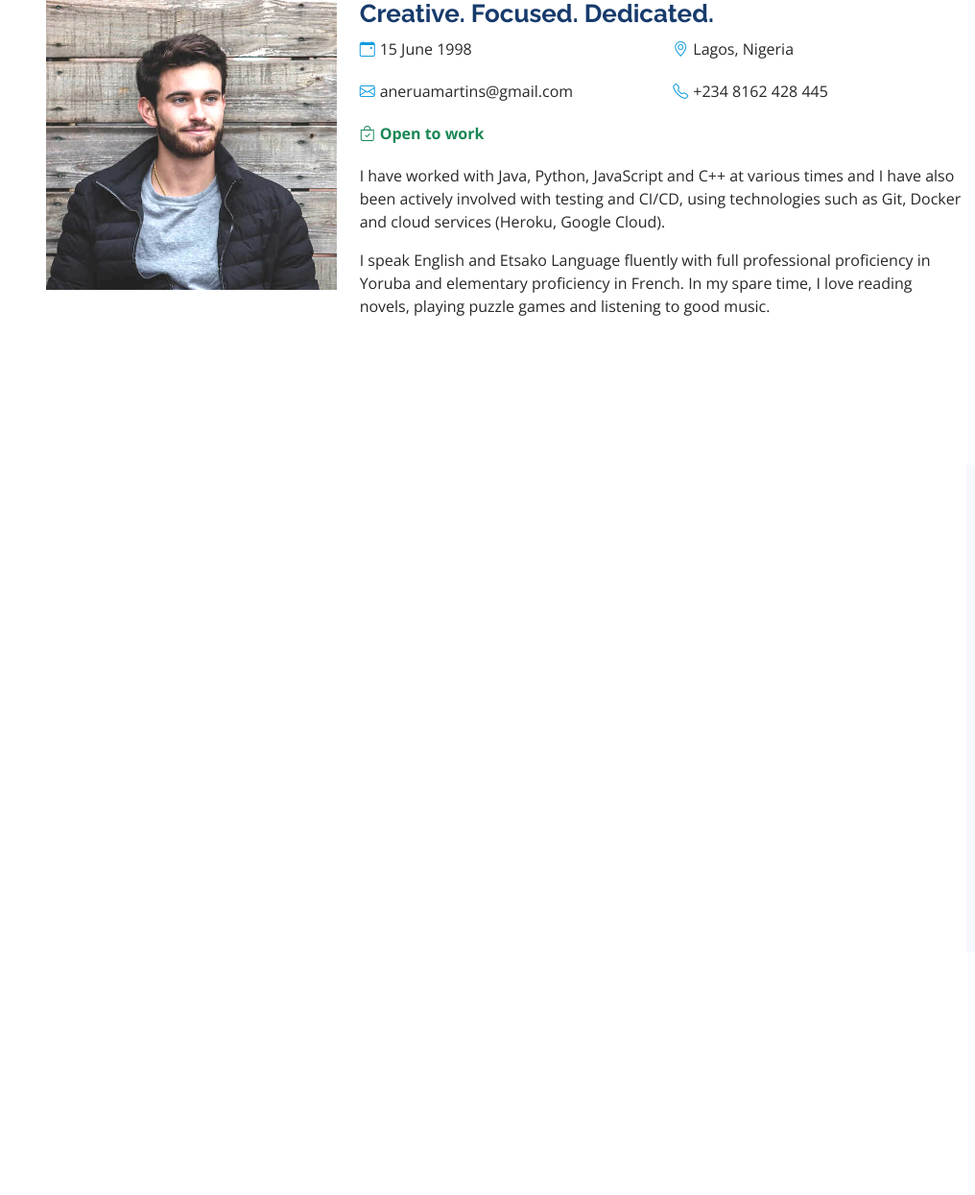
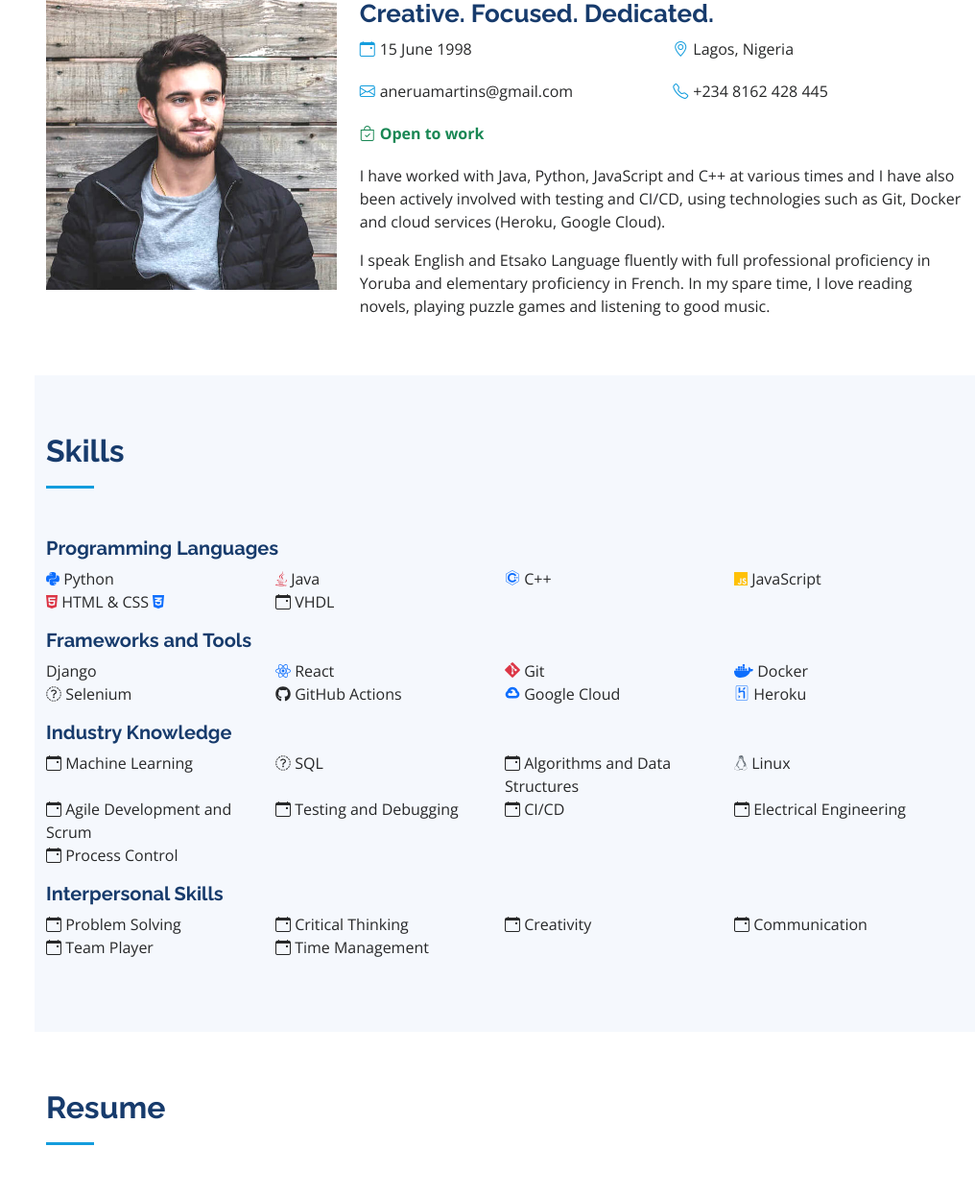
Before and after one commit to anerua/SardineNew, a Django app: page / in a window 1280 px wide. Shown: the part 1041-2286 px from the top of the page at 96% size, without its empty margins (264-1280 px from the left). Run offline with Django 3.2, Linux system fonts and the light colour scheme; some libraries are stand-ins or nearby versions.

Commit message:
added color to some skills icons

```diff
--- a/portfolio/static/portfolio/css/style.css
+++ b/portfolio/static/portfolio/css/style.css
@@ -369,8 +369,13 @@ section {
 }
 
 /*--------------------------------------------------------------
-# Akills
+# Skills
 --------------------------------------------------------------*/
+.skills h3 {
+  font-weight: 700;
+  font-size: 20px;
+  color: #173b6c;
+}
 .skills .progress {
   height: 60px;
   display: block;
--- a/portfolio/templates/portfolio/index.html
+++ b/portfolio/templates/portfolio/index.html
@@ -17,6 +17,9 @@
 
   <!-- Font Awesome icons (free version)-->
   <script src="https://use.fontawesome.com/releases/v5.15.3/js/all.js" crossorigin="anonymous"></script>
+
+  <!-- DEVICON icons (https://devicon.dev) -->
+  <link rel="stylesheet" href="https://cdn.jsdelivr.net/gh/devicons/devicon@v2.14.0/devicon.min.css">
 
   <!-- Google Fonts -->
   <link href="https://fonts.googleapis.com/css?family=Open+Sans:300,300i,400,400i,600,600i,700,700i|Raleway:300,300i,400,400i,500,500i,600,600i,700,700i|Poppins:300,300i,400,400i,500,500i,600,600i,700,700i" rel="stylesheet">
@@ -144,25 +147,25 @@
           <h2>Skills</h2>
         </div>
 
-        <h3 class="content pt-lg-0">Programming Languages</h3>
+        <h3>Programming Languages</h3>
 
         <div class="row skills-content">
 
           <div class="row mb-3">
             <div class="col-sm-3 themed-grid-col">
-              <i class="fab fa-python"></i> <span>Python</span>
+              <i class="fab fa-python text-primary"></i> <span>Python</span>
             </div>
             <div class="col-sm-3 themed-grid-col">
-              <i class="fab fa-java"></i> <span>Java</span>
+              <i class="fab fa-java text-danger"></i> <span>Java</span>
             </div>
             <div class="col-sm-3 themed-grid-col">
-              <i class="bi bi-calendar-event"></i> <span>C++</span>
+              <i class="devicon-cplusplus-line text-primary"></i> <span>C++</span>
             </div>
             <div class="col-sm-3 themed-grid-col">
-              <i class="fab fa-js"></i> <span>JavaScript</span>
+              <i class="fab fa-js text-warning"></i> <span>JavaScript</span>
             </div>
             <div class="col-sm-3 themed-grid-col">
-              <i class="fab fa-html5"></i> <span>HTML &amp; CSS</span> <i class="fab fa-css3-alt"></i>
+              <i class="fab fa-html5 text-danger"></i> <span>HTML &amp; CSS</span> <i class="fab fa-css3-alt text-primary"></i>
             </div>
             <div class="col-sm-3 themed-grid-col">
               <i class="bi bi-calendar-event"></i> <span>VHDL</span>
@@ -177,19 +180,16 @@
 
           <div class="row mb-3">
             <div class="col-sm-3 themed-grid-col">
-              <i class="fab fa-django"></i> <span>Django</span>
+              <i class="devicon-django-line text-success"></i> <span>Django</span>
             </div>
             <div class="col-sm-3 themed-grid-col">
-              <i class="fab fa-react"></i> <span>React</span>
+              <i class="fab fa-react text-primary"></i> <span>React</span>
             </div>
             <div class="col-sm-3 themed-grid-col">
-              <i class="fab fa-git"></i> <span>Git</span>
+              <i class="devicon-git-plain text-danger"></i> <span>Git</span>
             </div>
             <div class="col-sm-3 themed-grid-col">
-              <i class="fab fa-docker"></i> <span>Docker</span>
-            </div>
-            <div class="col-sm-3 themed-grid-col">
-              <i class="fab fa-yaml"></i> <span>YAML</span>
+              <i class="fab fa-docker text-primary"></i> <span>Docker</span>
             </div>
             <div class="col-sm-3 themed-grid-col">
               <i class="fab fa-selenium"></i> <span>Selenium</span>
@@ -198,7 +198,10 @@
               <i class="fab fa-github"></i> <span>GitHub Actions</span>
             </div>
             <div class="col-sm-3 themed-grid-col">
-              <i class="fab fa-google"></i> <span>Cloud services (Heroku, Google Cloud)</span>
+              <i class="devicon-googlecloud-plain text-primary"></i> <span>Google Cloud</span>
+            </div>
+            <div class="col-sm-3 themed-grid-col">
+              <i class="devicon-heroku-line text-primary"></i> <span>Heroku</span>
             </div>
           </div>
 
@@ -219,7 +222,7 @@
               <i class="bi bi-calendar-event"></i> <span>Algorithms and Data Structures</span>
             </div>
             <div class="col-sm-3 themed-grid-col">
-              <i class="fab fa-linux"></i> <span>Linux</span>
+              <i class="fab fa-linux text-secondary"></i> <span>Linux</span>
             </div>
             <div class="col-sm-3 themed-grid-col">
               <i class="bi bi-calendar-event"></i> <span>Agile Development and Scrum</span>
```
